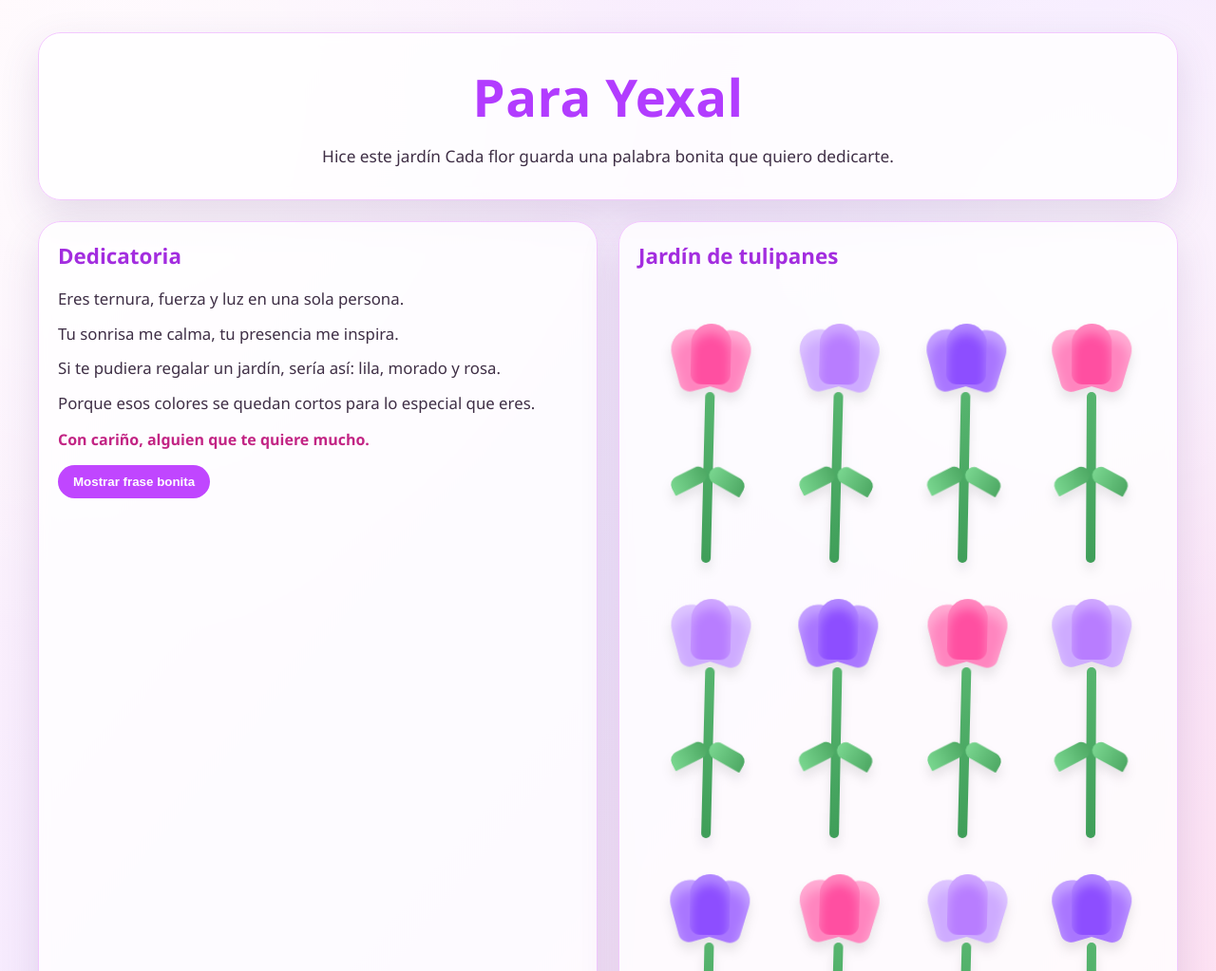
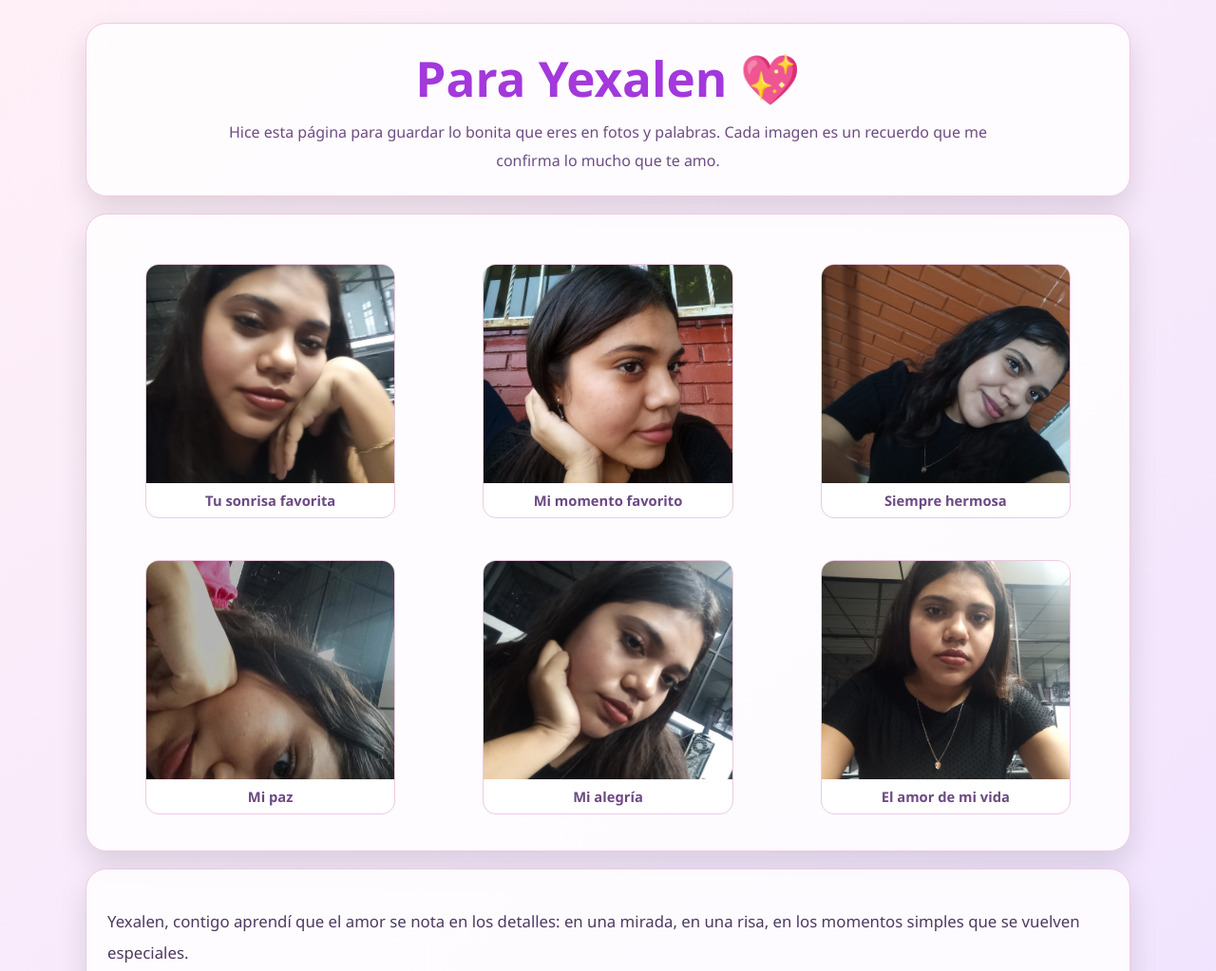
Before and after one commit to manzanojuananaya-oss/Juan09, a plain HTML site: page 1index.html in a window 1280 px wide. Shown: the top 1023 px of the page at 95% size. Drawn offline with Linux system fonts and the light colour scheme.

Commit message:
Add files via upload

```diff
--- a/1index.html
+++ b/1index.html
@@ -3,293 +3,225 @@
 <head>
   <meta charset="UTF-8" />
   <meta name="viewport" content="width=device-width, initial-scale=1.0" />
-  <title>Para Yexa </title>
+  <title>Para Yexalen 💖</title>
   <style>
     :root{
-      --bg1:#fff5fb;
-      --bg2:#f4e8ff;
-      --bg3:#ffe1f1;
-      --card:#ffffffcc;
-      --text:#3f2f46;
-
+      --bg1:#fff0f7;
+      --bg2:#efe3ff;
+      --card:#ffffffd9;
+      --line:#f1c7e4;
+      --text:#473055;
       --pink:#ff5ca8;
-      --lila:#b57cff;
-      --morado:#8b4dff;
-      --hoja:#57b56f;
-      --tallo:#3f9e59;
+      --purple:#9252ff;
     }
 
     *{box-sizing:border-box}
     body{
       margin:0;
+      font-family:"Segoe UI",sans-serif;
+      color:var(--text);
+      background:linear-gradient(140deg,var(--bg1),var(--bg2));
       min-height:100vh;
-      font-family: "Segoe UI", Tahoma, sans-serif;
-      color:var(--text);
-      background:
-        radial-gradient(circle at 10% 10%, #ffffffaa 0%, transparent 35%),
-        radial-gradient(circle at 90% 20%, #ffffff99 0%, transparent 30%),
-        linear-gradient(130deg,var(--bg1),var(--bg2),var(--bg3));
-      overflow-x:hidden;
+      padding:24px;
     }
 
     .wrap{
-      width:min(1200px,94vw);
-      margin:34px auto;
+      width:min(1100px,95vw);
+      margin:auto;
       display:grid;
-      gap:22px;
+      gap:18px;
     }
 
-    .hero, .panel{
+    .card{
       background:var(--card);
-      border:1px solid #f3c8ff;
-      border-radius:24px;
-      box-shadow:0 16px 40px rgba(95,52,121,.15);
-      backdrop-filter: blur(6px);
+      border:1px solid var(--line);
+      border-radius:22px;
+      box-shadow:0 14px 30px rgba(0,0,0,.12);
+      padding:22px;
     }
 
-    .hero{
+    h1{
+      margin:0 0 8px;
       text-align:center;
-      padding:30px 24px;
-    }
-    .hero h1{
-      margin:0;
-      font-size:clamp(2rem,5vw,3.4rem);
-      color:#b23cff;
-      letter-spacing:.4px;
-    }
-    .hero p{
-      max-width:760px;
-      margin:10px auto 0;
-      line-height:1.8;
-      font-size:1.08rem;
+      color:#a338dc;
+      font-size:clamp(2rem,4.5vw,3.2rem);
     }
 
-    .grid{
-      display:grid;
-      grid-template-columns:1fr 1fr;
-      gap:22px;
+    .sub{
+      text-align:center;
+      max-width:820px;
+      margin:0 auto;
+      line-height:1.85;
+      color:#6e4d84;
     }
 
-    .panel{
-      padding:20px;
+    .gallery{
+      display:grid;
+      grid-template-columns:repeat(3,minmax(180px,1fr));
+      gap:12px;
+      margin-top:14px;
     }
 
-    .panel h2{
-      margin:0 0 14px;
-      color:#a32ddf;
-      font-size:1.4rem;
+    .photo{
+      border-radius:14px;
+      overflow:hidden;
+      border:1px solid #eccae3;
+      background:#fff;
+      transition:.2s;
     }
 
-    .dedica p{
-      margin:.35rem 0;
-      line-height:1.85;
+    .photo:hover{
+      transform:translateY(-3px);
+      box-shadow:0 10px 18px rgba(0,0,0,.12);
+    }
+
+    .photo img{
+      width:100%;
+      height:230px;
+      object-fit:cover;
+      display:block;
+      cursor:pointer;
+    }
+
+    .caption{
+      padding:8px 10px;
+      font-size:.92rem;
+      color:#6b4a81;
+      font-weight:600;
+      text-align:center;
+    }
+
+    .letter{
+      line-height:1.95;
       font-size:1.05rem;
+      color:#4f3960;
     }
 
     .firma{
       margin-top:12px;
       font-weight:700;
-      color:#c22484;
+      color:#b12f85;
     }
 
-    .garden{
-      position:relative;
-      min-height:560px;
-      border-radius:20px;
-      padding:14px 8px 20px;
-      background:
-        linear-gradient(to top, #e2ffe9 0 18%, transparent 18%),
-        radial-gradient(circle at 50% 110%, #a6f0b8 0 20%, transparent 21%);
-      display:grid;
-      grid-template-columns:repeat(4,minmax(120px,1fr));
-      align-items:end;
-      justify-items:center;
-      gap:10px;
-    }
-
-    .tulip{
-      position:relative;
-      width:120px;
-      height:280px;
-      transform-origin:bottom center;
-      animation:sway 3.2s ease-in-out infinite;
-      filter:drop-shadow(0 8px 6px rgba(0,0,0,.09));
-    }
-    .tulip:nth-child(2n){animation-delay:.3s}
-    .tulip:nth-child(3n){animation-delay:.6s}
-    .tulip:nth-child(4n){animation-delay:.9s}
-
-    .stem{
-      position:absolute;
-      left:50%;
-      bottom:0;
-      transform:translateX(-50%);
-      width:10px;
-      height:180px;
-      background:linear-gradient(var(--hoja),var(--tallo));
-      border-radius:10px;
-    }
-
-    .leaf{
-      position:absolute;
-      bottom:78px;
-      width:40px;
-      height:18px;
-      background:linear-gradient(90deg,#79d68f,#4ea964);
-    }
-    .leaf.left{
-      left:20px;
-      border-radius:20px 20px 20px 2px;
-      transform:rotate(-28deg);
-    }
-    .leaf.right{
-      right:20px;
-      border-radius:20px 20px 2px 20px;
-      transform:rotate(28deg);
-    }
-
-    .flower{
-      position:absolute;
-      left:50%;
-      top:20px;
-      transform:translateX(-50%);
-      width:90px;
-      height:95px;
-    }
-
-    .petal{
-      position:absolute;
-      width:42px;
-      height:64px;
-      border-radius:26px 26px 14px 14px;
-      box-shadow: inset 0 10px 12px #ffffff55;
-    }
-
-    .petal.c{ left:24px; top:8px; z-index:3; }
-    .petal.l{ left:6px; top:14px; transform:rotate(-16deg); z-index:2;}
-    .petal.r{ left:42px; top:14px; transform:rotate(16deg); z-index:2;}
-
-    .pink .petal.c{background:#ff4fa1}
-    .pink .petal.l,.pink .petal.r{background:#ff85bf}
-
-    .lila .petal.c{background:#b87dff}
-    .lila .petal.l,.lila .petal.r{background:#ceabff}
-
-    .morado .petal.c{background:#8d4eff}
-    .morado .petal.l,.morado .petal.r{background:#a976ff}
-
-    .controls{
-      margin-top:16px;
-      display:flex;
-      gap:10px;
-      flex-wrap:wrap;
-    }
-
-    button{
+    .btn{
       border:none;
       border-radius:999px;
       padding:10px 16px;
       font-weight:700;
+      color:#fff;
       cursor:pointer;
-      background:#c046ff;
-      color:#fff;
-    }
-    button:hover{filter:brightness(.95)}
-
-    .msg{
-      min-height:30px;
-      margin-top:10px;
-      color:#9b1cc8;
-      font-weight:700;
+      background:linear-gradient(120deg,var(--pink),var(--purple));
     }
 
-    @keyframes sway{
-      0%,100%{transform:rotate(-1.5deg)}
-      50%{transform:rotate(1.5deg)}
+    .extra{
+      margin-top:10px;
+      min-height:62px;
+      border:1px solid #ecccc7;
+      border-radius:12px;
+      background:#fff;
+      padding:10px;
+      color:#6a4580;
+      font-weight:700;
+      line-height:1.7;
     }
 
-    @media (max-width:900px){
-      .grid{grid-template-columns:1fr}
-      .garden{grid-template-columns:repeat(3,minmax(100px,1fr)); min-height:500px}
-      .tulip{width:105px;height:250px}
-      .stem{height:165px}
+    .modal{
+      position:fixed;
+      inset:0;
+      background:#000000bb;
+      display:none;
+      place-items:center;
+      padding:20px;
+      z-index:999;
+    }
+
+    .modal.show{display:grid}
+
+    .modal img{
+      max-width:min(900px,95vw);
+      max-height:85vh;
+      border-radius:12px;
+      border:2px solid #fff;
+      box-shadow:0 12px 28px rgba(0,0,0,.45);
+    }
+
+    @media (max-width:860px){
+      .gallery{grid-template-columns:repeat(2,minmax(160px,1fr))}
+      .photo img{height:210px}
     }
 
     @media (max-width:560px){
-      .garden{grid-template-columns:repeat(2,minmax(100px,1fr))}
+      .gallery{grid-template-columns:1fr}
+      .photo img{height:240px}
     }
   </style>
 </head>
 <body>
   <main class="wrap">
-    <section class="hero">
-      <h1>Para Yexal </h1>
-      <p>
-        Hice este jardín
-        Cada flor guarda una palabra bonita que quiero dedicarte.
+    <section class="card">
+      <h1>Para Yexalen 💖</h1>
+      <p class="sub">
+        Hice esta página para guardar lo bonita que eres en fotos y palabras.
+        Cada imagen es un recuerdo que me confirma lo mucho que te amo.
       </p>
     </section>
 
-    <section class="grid">
-      <article class="panel">
-        <h2>Dedicatoria</h2>
-        <div class="dedica">
-          <p>Eres ternura, fuerza y luz en una sola persona.</p>
-          <p>Tu sonrisa me calma, tu presencia me inspira.</p>
-          <p>Si te pudiera regalar un jardín, sería así: lila, morado y rosa.</p>
-          <p>Porque esos colores se quedan cortos para lo especial que eres.</p>
-        </div>
-        <p class="firma">Con cariño, alguien que te quiere mucho.</p>
+    <section class="card">
+      <div class="gallery">
+        <!-- FOTOS EN LA MISMA CARPETA QUE index.html -->
+        <figure class="photo"><img src="foto1.jpg" alt="Foto 1"><figcaption class="caption">Tu sonrisa favorita</figcaption></figure>
+        <figure class="photo"><img src="foto2.jpg" alt="Foto 2"><figcaption class="caption">Mi momento favorito</figcaption></figure>
+        <figure class="photo"><img src="foto3.jpg" alt="Foto 3"><figcaption class="caption">Siempre hermosa</figcaption></figure>
+        <figure class="photo"><img src="foto4.jpg" alt="Foto 4"><figcaption class="caption">Mi paz</figcaption></figure>
+        <figure class="photo"><img src="foto5.jpg" alt="Foto 5"><figcaption class="caption">Mi alegría</figcaption></figure>
+        <figure class="photo"><img src="foto6.jpg" alt="Foto 6"><figcaption class="caption">El amor de mi vida</figcaption></figure>
+      </div>
+    </section>
 
-        <div class="controls">
-          <button id="btnFrase">Mostrar frase bonita</button>
-        </div>
-        <div class="msg" id="msg"></div>
-      </article>
+    <section class="card letter">
+      <p>
+        Yexalen, contigo aprendí que el amor se nota en los detalles:
+        en una mirada, en una risa, en los momentos simples que se vuelven especiales.
+      </p>
+      <p>
+        Gracias por existir, por tu corazón tan lindo y por iluminar mis días.
+        Te amo con todo lo que soy.
+      </p>
+      <p class="firma">Con todo mi amor, tu novio 💌</p>
 
-      <aside class="panel">
-        <h2>Jardín de tulipanes</h2>
-        <div class="garden" id="garden"></div>
-      </aside>
+      <button class="btn" id="btnMsg">Mostrar mensaje sorpresa</button>
+      <div class="extra" id="extra">Presiona el botón para ver tu mensaje especial.</div>
     </section>
   </main>
 
+  <div class="modal" id="modal">
+    <img id="modalImg" alt="Foto grande">
+  </div>
+
   <script>
-    const garden = document.getElementById("garden");
     const frases = [
-      "Eres mi color favorito en cualquier día gris.",
-      "Contigo, todo se siente más bonito.",
-      "Tus ojos tienen paz de primavera.",
-      "Siempre voy a querer verte sonreír."
+      "Cada foto tuya es una razón más para sonreír.",
+      "No hay filtro que mejore lo hermosa que eres.",
+      "Eres mi lugar favorito, siempre.",
+      "Te amo más de lo que estas palabras pueden decir."
     ];
 
-    const clases = ["pink", "lila", "morado"];
+    document.getElementById("btnMsg").addEventListener("click", () => {
+      const i = Math.floor(Math.random() * frases.length);
+      document.getElementById("extra").textContent = frases[i];
+    });
 
-    function tulip(tipo){
-      const d = document.createElement("div");
-      d.className = `tulip ${tipo}`;
-      d.innerHTML = `
-        <div class="flower">
-          <span class="petal l"></span>
-          <span class="petal c"></span>
-          <span class="petal r"></span>
-        </div>
-        <div class="stem"></div>
-        <div class="leaf left"></div>
-        <div class="leaf right"></div>
-      `;
-      return d;
-    }
+    const modal = document.getElementById("modal");
+    const modalImg = document.getElementById("modalImg");
 
-    for(let i=0;i<12;i++){
-      const t = tulip(clases[i % clases.length]);
-      garden.appendChild(t);
-    }
+    document.querySelectorAll(".photo img").forEach(img => {
+      img.addEventListener("click", () => {
+        modalImg.src = img.src;
+        modal.classList.add("show");
+      });
+    });
 
-    document.getElementById("btnFrase").addEventListener("click", () => {
-      const i = Math.floor(Math.random()*frases.length);
-      document.getElementById("msg").textContent = frases[i];
-    });
+    modal.addEventListener("click", () => modal.classList.remove("show"));
   </script>
 </body>
 </html>
```
Also changed, not shown: foto1.jpg (added), foto2.jpg (added), foto3.jpg (added), foto4.jpg (added), foto5.jpg (added), foto6.jpg (added).
